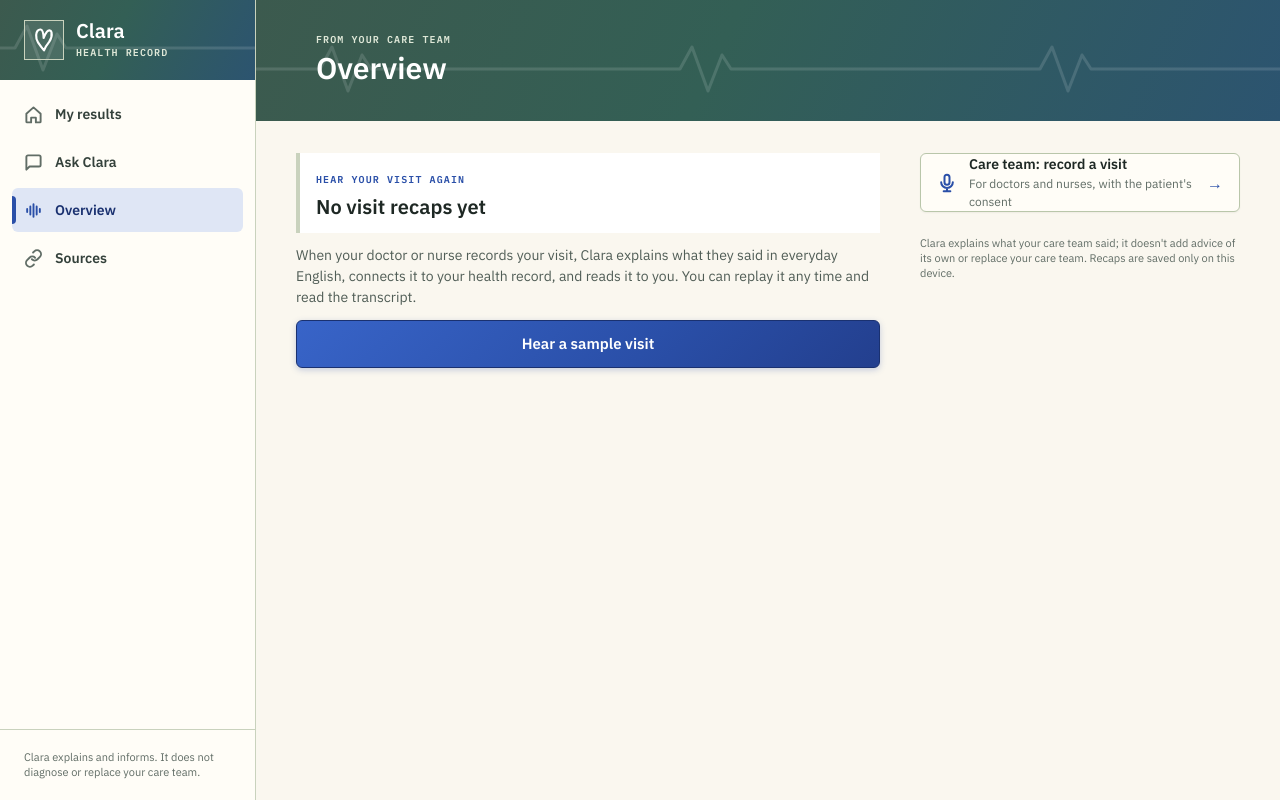
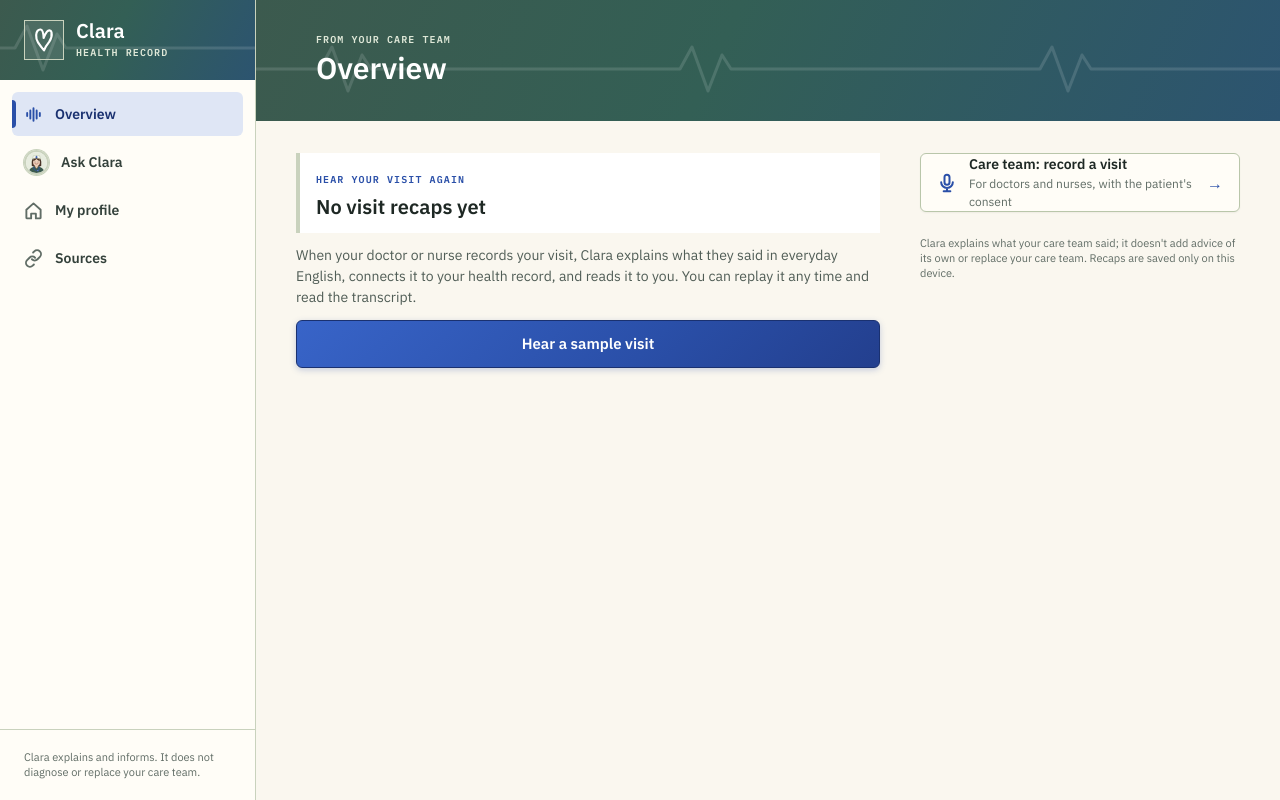
Before and after one commit to DavidPopesc/Clarah-Health, a Next.js app: page /visits in a window 1280 px wide. Built offline with nearby package versions, Linux system fonts and the light colour scheme.

Commit message:
Reorder tabs (Overview first), rename My results to My profile, Clara icon for Ask Clara

```diff
--- a/src/components/bottom-nav.tsx
+++ b/src/components/bottom-nav.tsx
@@ -1,10 +1,16 @@
 import Link from "next/link";
-import { ChatIcon, HomeIcon, LinkIcon, VisitIcon } from "./icons";
+import { HomeIcon, LinkIcon, VisitIcon } from "./icons";
+import { ClaraAvatar } from "./visits/clara-avatar";
+
+// Clara's own face stands in for the Ask Clara tab's icon.
+function ClaraTabIcon({ width = 20 }: { width?: number | string }) {
+  return <ClaraAvatar size={Number(width) + 6} />;
+}
 
 export const NAV_ITEMS = [
-  { href: "/", label: "My results", Icon: HomeIcon },
-  { href: "/ask", label: "Ask Clara", Icon: ChatIcon },
   { href: "/visits", label: "Overview", Icon: VisitIcon },
+  { href: "/ask", label: "Ask Clara", Icon: ClaraTabIcon },
+  { href: "/", label: "My profile", Icon: HomeIcon },
   { href: "/connections", label: "Sources", Icon: LinkIcon },
 ];
 
--- a/src/components/visits/clara-avatar.tsx
+++ b/src/components/visits/clara-avatar.tsx
@@ -1,3 +1,5 @@
+"use client";
+
 import { useId } from "react";
 
 // Clara as a friendly nurse: cap with a blue cross, eucalyptus scrubs and a stethoscope, in the
```
